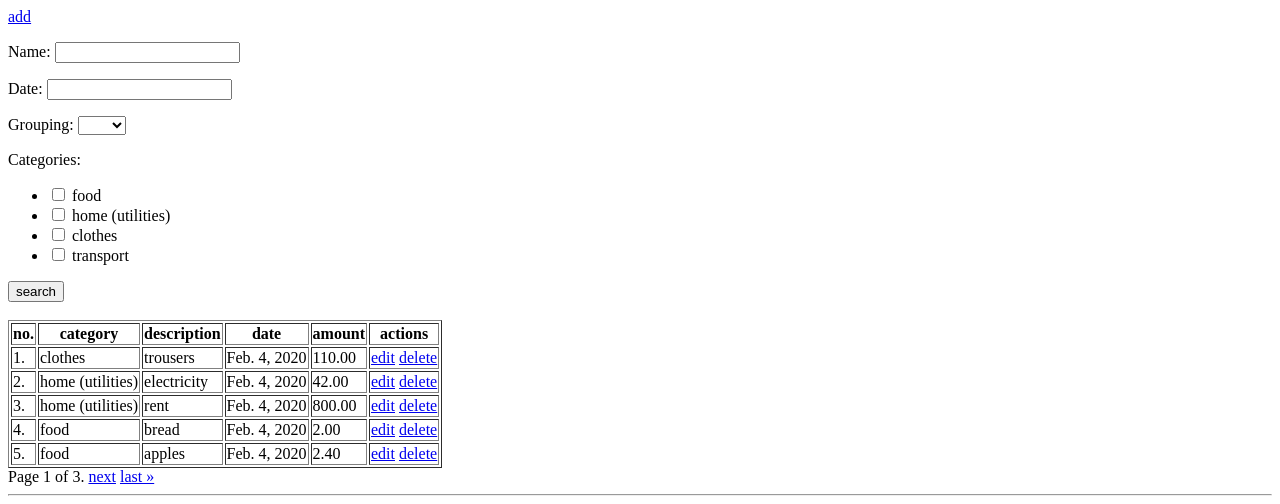
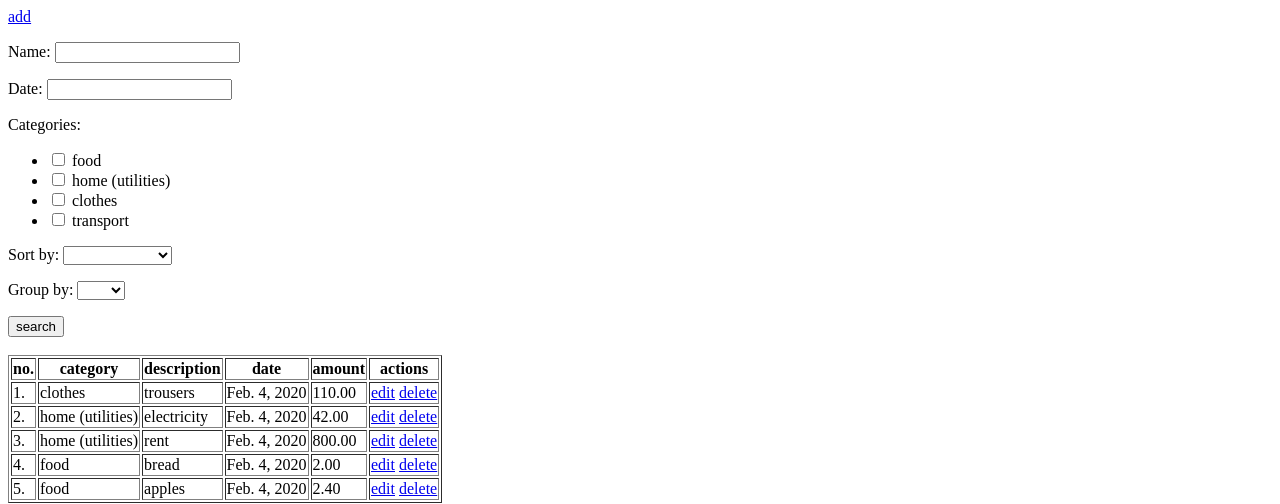
Before and after one commit to MaciejChoromanski/parleto-recruitment-task, a Django app: page /expenses/expense/list/ in a window 1280 px wide. Shown: the top 504 px of the page. Run offline with Django 3.2, Linux system fonts and the light colour scheme; data comes from the database, SQL or seed files in the repository.

Commit message:
Add sorting by category and date

```diff
--- a/project/expenses/forms.py
+++ b/project/expenses/forms.py
@@ -1,15 +1,32 @@
+from typing import Union, List, Tuple
+
 from django import forms
 from .models import Expense, Category
 
 
+def _get_choices(choices: Union[str, list]) -> List[Tuple[str, str]]:
+    """Returns list of choices, used for the ChoiceFields"""
+    result = [('', '')]
+    if isinstance(choices, str):
+        result.append((choices, choices))
+    else:
+        for choice in choices:
+            result.append((choice, choice))
+
+    return result
+
+
 class ExpenseSearchForm(forms.ModelForm):
-    GROUPING = ('date',)
-    grouping = forms.ChoiceField(
-        choices=[('', '')] + list(zip(GROUPING, GROUPING))
-    )
     categories = forms.ModelMultipleChoiceField(
         widget=forms.CheckboxSelectMultiple, queryset=Category.objects.all()
     )
+    sort_by = forms.ChoiceField(
+        choices=_get_choices(
+            ['category: asc', 'category: desc',
+             'date: asc', 'date: desc']
+        )
+    )
+    group_by = forms.ChoiceField(choices=_get_choices('date'))
 
     class Meta:
         model = Expense
--- a/project/expenses/templates/expenses/expense_list.html
+++ b/project/expenses/templates/expenses/expense_list.html
@@ -10,7 +10,7 @@
 </form>
 <br>
 <table border="1">
-  {% if form.cleaned_data.grouping == "date" %}
+  {% if form.cleaned_data.group_by == "date" %}
     <thead>
       <tr>
         <th>no.</th>
--- a/project/expenses/views.py
+++ b/project/expenses/views.py
@@ -26,9 +26,18 @@ class ExpenseListView(ListView):
             if date:
                 queryset = queryset.filter(date=date)
 
-            grouping = form.cleaned_data['grouping']
-            if grouping:
-                queryset = queryset.order_by('date', '-pk')
+            sort_by = form.cleaned_data['sort_by']
+            if sort_by:
+                sort_params = sort_by.split(':')
+                prefix = '' if sort_params[1].strip() == 'asc' else '-'
+                if sort_params[0] == 'category':
+                    queryset = queryset.order_by(f'{prefix}category__name')
+                else:
+                    queryset = queryset.order_by(f'{prefix}date')
+
+            group_by = form.cleaned_data['group_by']
+            if group_by:
+                queryset = queryset.order_by(group_by, '-pk')
 
         return super().get_context_data(
             form=form,
```
Also changed, not shown: project/expenses/tests/test_forms.py (+18 -18 lines), project/expenses/tests/test_views.py (+31 -21 lines), project/expenses/tests/utils.py (+4 -2 lines).
